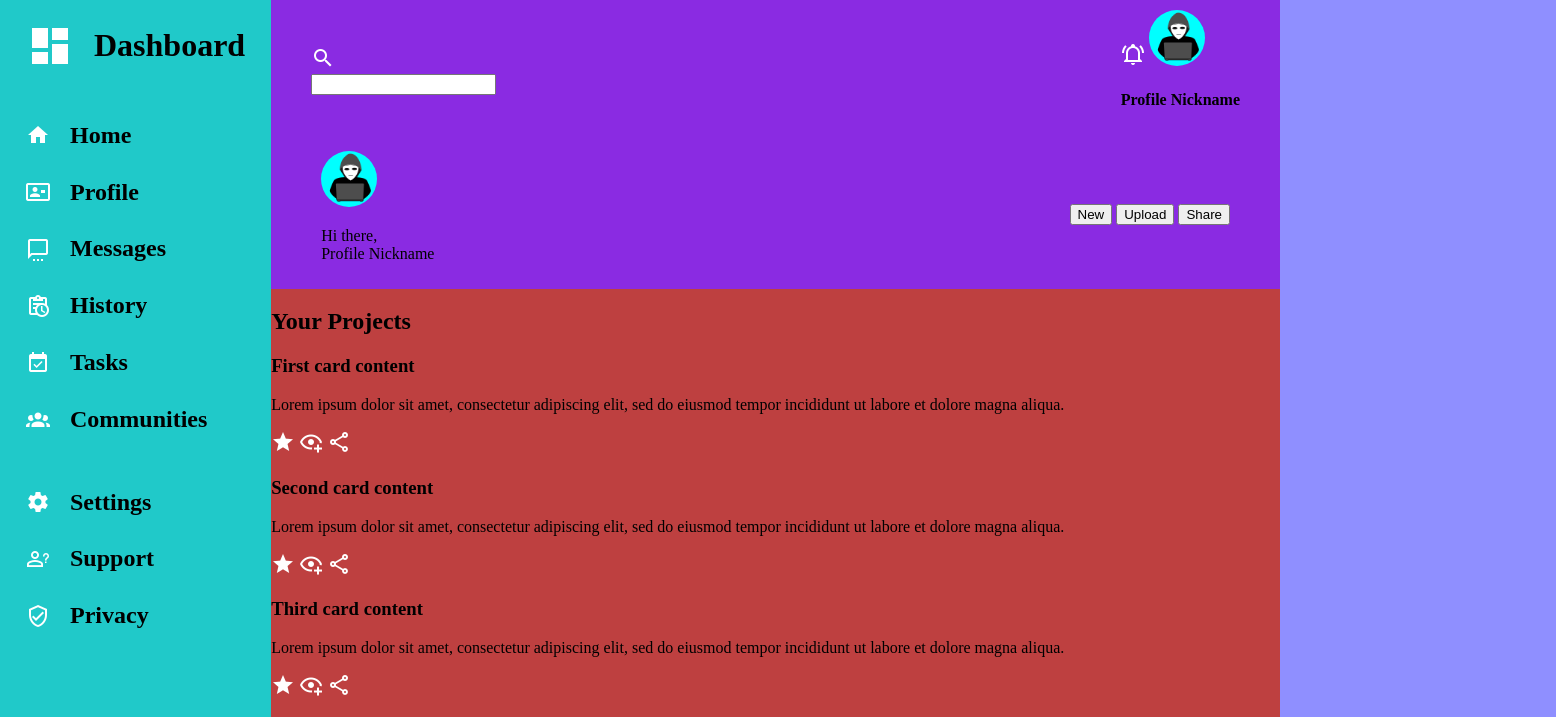
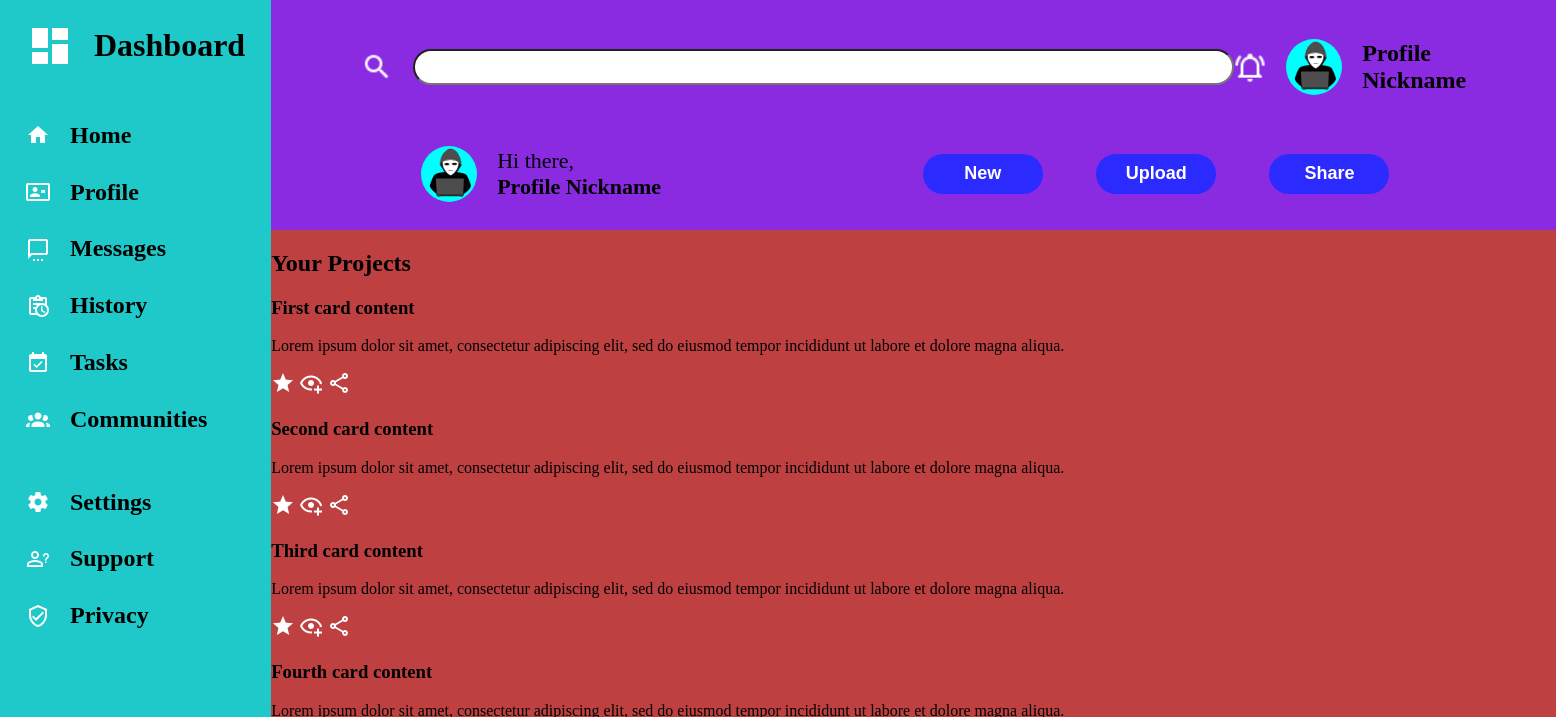
Before and after one commit to pbaki/Admin-Dashboard, a plain HTML site: page index.html in a window 1280 px wide. Shown: the top 717 px of the page, 1556 px wide, since content can reach past the window. Drawn offline with Linux system fonts and the light colour scheme.

Commit message:
Header fulyl styled

```diff
--- a/index.html
+++ b/index.html
@@ -90,7 +90,7 @@
                     <img src="./images/kkkkkkk.png" alt="Profile picture">
                     <p>Hi there,
                         <br>
-                        Profile Nickname
+                        <span>Profile Nickname</span>
                     </p>
                 </div>
                 <div class="header-buttons">
--- a/style.css
+++ b/style.css
@@ -10,7 +10,7 @@ body {
 .content {
     display: grid;
     grid-template-columns: 1fr 5fr;
-    grid-template-rows: 1fr 6fr;
+    grid-template-rows: 1fr 8fr;
 }
 .dashboard {
     background-color: rgb(32, 201, 201);
@@ -56,19 +56,83 @@ body {
 
 
 /* Header*/
+.header {
+    display: flex;
+    flex-direction: column;
+    justify-content: space-around;
+}
+.header img{
+    width: 32px;
+    height: 32px;
+}
 
 .header .box-1 {
     display: flex;
     align-items: center;
     justify-content: space-between;
-    padding: 10px 40px;
+    padding: 0px 90px;
+    padding-top: 8px;
 }
 .header .box-2 {
     display: flex;
     align-items: center;
     justify-content: space-between;
-    padding: 10px 50px;
+    padding: 0px 150px;
+    padding-bottom: 8px;
 }
+.box-1 div, .box-2 div {
+    display: flex;
+    align-items: center;
+    gap: 20px;
+}
+.box-1 h4 {
+    font-size: x-large;
+}
+.box-2 p {
+    font-size: 22px;
+}
+.box-2 p span {
+    font-weight: bold;
+}
+.header form input {
+    appearance: none;
+    -webkit-appearance: none;
+    outline: none;
+    border-radius: 30px;
+    width: 800px;
+    height: 30px;
+    font-size: larger;
+    padding-left: 15px;
+}
+.header form input:focus {
+    border: 3px solid rgb(57, 255, 140);
+}
+
+.header-buttons button {
+    appearance: none;
+    -webkit-appearance: none;
+    outline: none;
+    border: none;
+    border-radius: 30px;
+    height: 40px;
+    width: 120px;
+    font-size: large;
+    color: rgb(255, 255, 255);
+    background-color: rgb(43, 43, 255);
+    font-weight: bold;
+    cursor: pointer;
+}
+.header-buttons button:active {
+    background-color: rgb(0, 0, 230);
+}
+.header-buttons {
+    width: 500px;
+    display: flex;
+    justify-content: space-around;
+    gap: 80px;
+}
+
+
 
 
 
```
